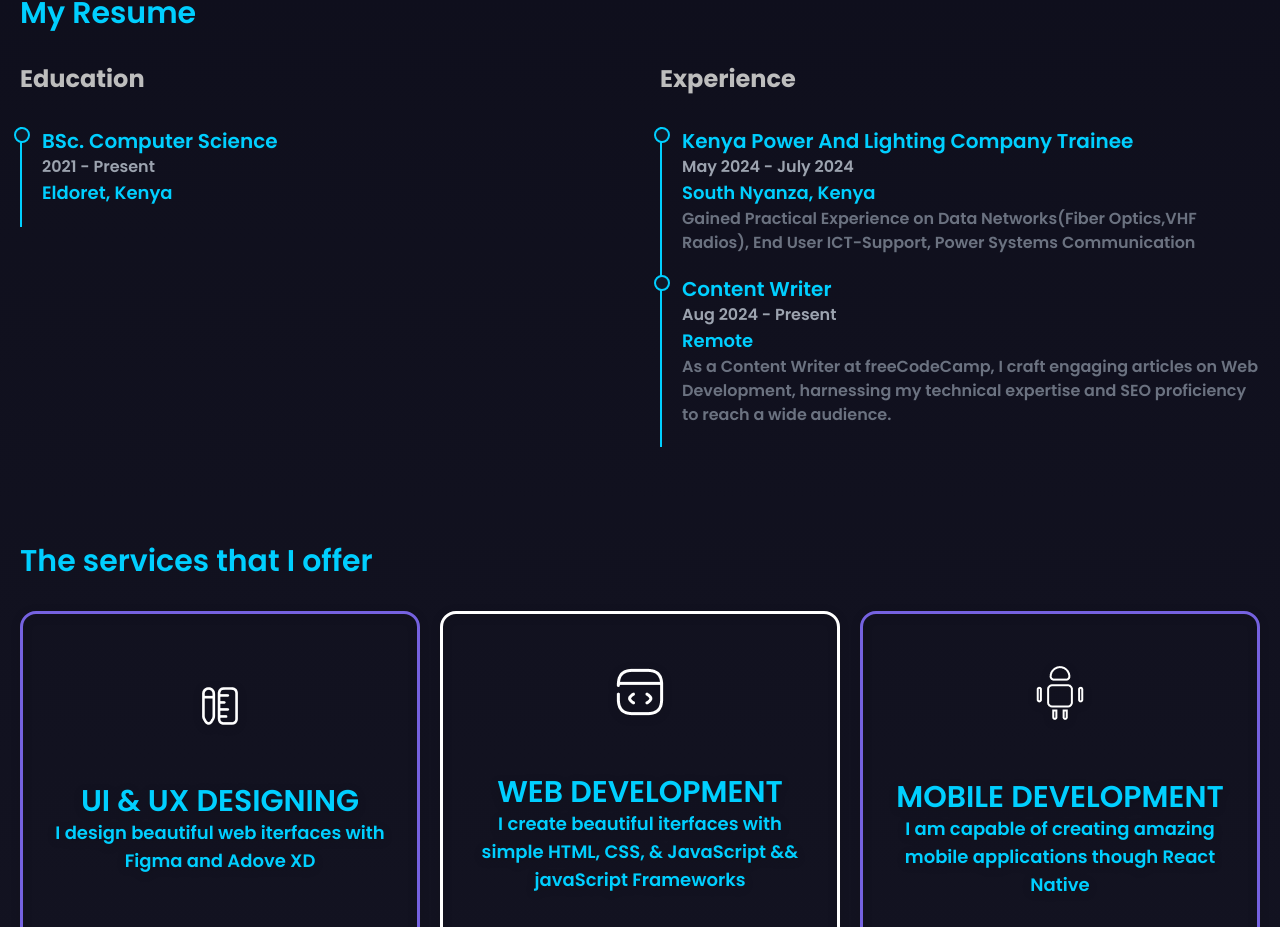
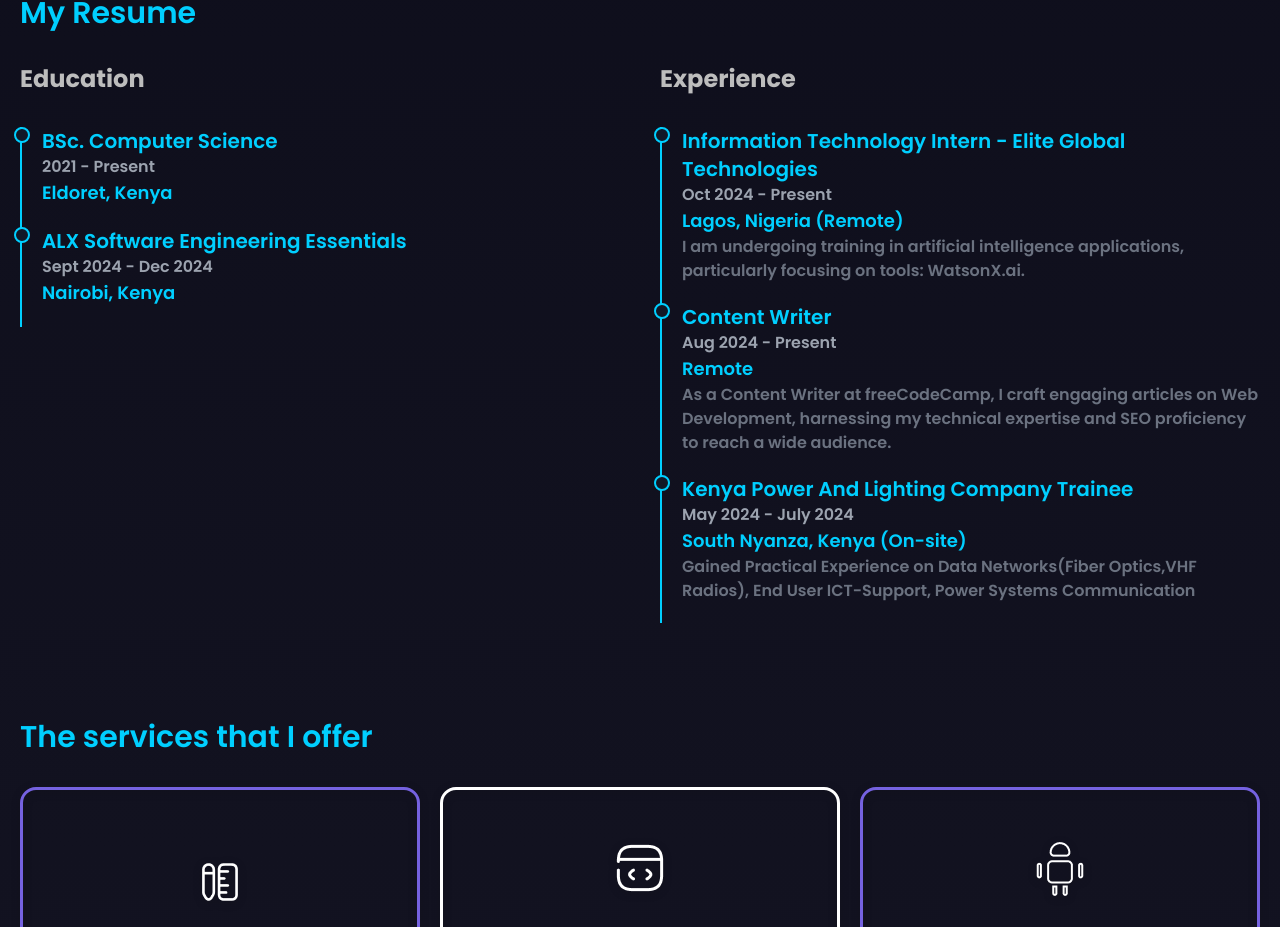
Before and after one commit to preston176/Personal-Portfolio, a React (Vite) app: page / in a window 1280 px wide. Shown: the part 1299-2226 px from the top of the page. Built offline with nearby package versions, Linux system fonts and the light colour scheme; no server answers.

Commit message:
feat: Update Resume component with new education and experience entries

```diff
--- a/src/components/Resume.tsx
+++ b/src/components/Resume.tsx
@@ -8,20 +8,34 @@ const Resume = () => {
             duration: "2021 - Present",
             descrtiption: ""
         },
+        {
+            education: "ALX Software Engineering Essentials",
+            institution: "ALX Africa",
+            place_of_study: "Nairobi, Kenya",
+            duration: "Sept 2024 - Dec 2024 ",
+            descrtiption: ""
+        },
     ]
 
-    const EXPERIENCE_DATA = [{
-        position: "Kenya Power And Lighting Company Trainee",
-        place_of_work: "South Nyanza, Kenya",
-        duration: "May 2024 - July 2024",
-        description: " Gained Practical Experience on Data Networks(Fiber Optics,VHF Radios), End User ICT-Support, Power Systems Communication"
+    const EXPERIENCE_DATA = [
+        {
+            position: "Information Technology Intern - Elite Global Technologies",
+            place_of_work: "Lagos, Nigeria (Remote)",
+            duration: "Oct 2024 - Present",
+            description: "I am undergoing training in artificial intelligence applications, particularly focusing on tools: WatsonX.ai."
         },
         {
             position: "Content Writer",
             place_of_work: "Remote",
             duration: "Aug 2024 - Present",
             description: " As a Content Writer at freeCodeCamp, I craft engaging articles on Web Development, harnessing my technical expertise and SEO proficiency to reach a wide audience."
-    },]
+        }, {
+            position: "Kenya Power And Lighting Company Trainee",
+            place_of_work: "South Nyanza, Kenya (On-site)",
+            duration: "May 2024 - July 2024",
+            description: " Gained Practical Experience on Data Networks(Fiber Optics,VHF Radios), End User ICT-Support, Power Systems Communication"
+        }
+    ]
 
     return (
         <div className=" text-primary font-semibold min-h-fit px-5">
```
Lines whose indentation alone changed are shown as unchanged.
